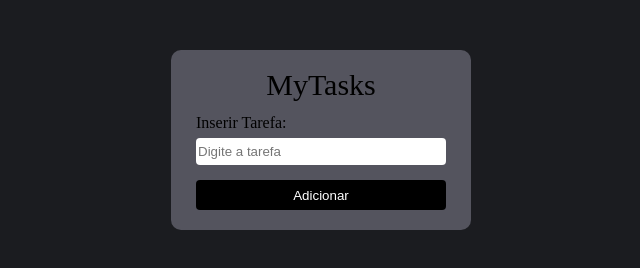
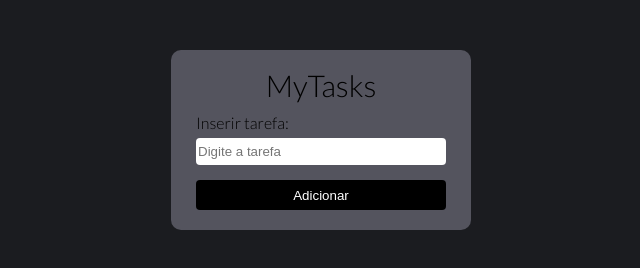
Before and after one commit to JuanSanjuanLemos/AppTarefas, a plain HTML site: page index.html in a window 1280 px wide. Shown: the full height of the page, 319-959 px from the left. Drawn offline with Linux system fonts and the light colour scheme.

Commit message:
:building_construction: Add font Lato
#

```diff
--- a/css/reset.css
+++ b/css/reset.css
@@ -31,6 +31,7 @@ footer, header, hgroup, menu, nav, section {
 body {
 	line-height: 1;
     background-color:#1b1c20;
+    font-family: 'Lato', sans-serif;
 }
 ol, ul {
 	list-style: none;
--- a/index.html
+++ b/index.html
@@ -6,6 +6,9 @@
     <meta name="viewport" content="width=device-width, initial-scale=1.0">
     <title>App de tarefas</title>
     <link rel="stylesheet" href="https://cdnjs.cloudflare.com/ajax/libs/font-awesome/4.7.0/css/font-awesome.min.css">
+    <link rel="preconnect" href="https://fonts.googleapis.com">
+    <link rel="preconnect" href="https://fonts.gstatic.com" crossorigin>
+    <link href="https://fonts.googleapis.com/css2?family=Lato:wght@300&display=swap" rel="stylesheet">
 
     <link rel="stylesheet" href="css/reset.css">
     <link rel="stylesheet" href="css/button-action.css">
@@ -20,7 +23,7 @@
     <article class="main-article">
         <h1 class="main-title">MyTasks</h1>
         <div class="wrapper-input">
-            <label for="input-tasks">Inserir Tarefa:</label>
+            <label for="input-tasks">Inserir tarefa:</label>
             <input type="text" name="input-tasks" id="input-tasks" placeholder="Digite a tarefa">
         </div>
             <input type="button" class="main-button" id="add" value="Adicionar">
```
